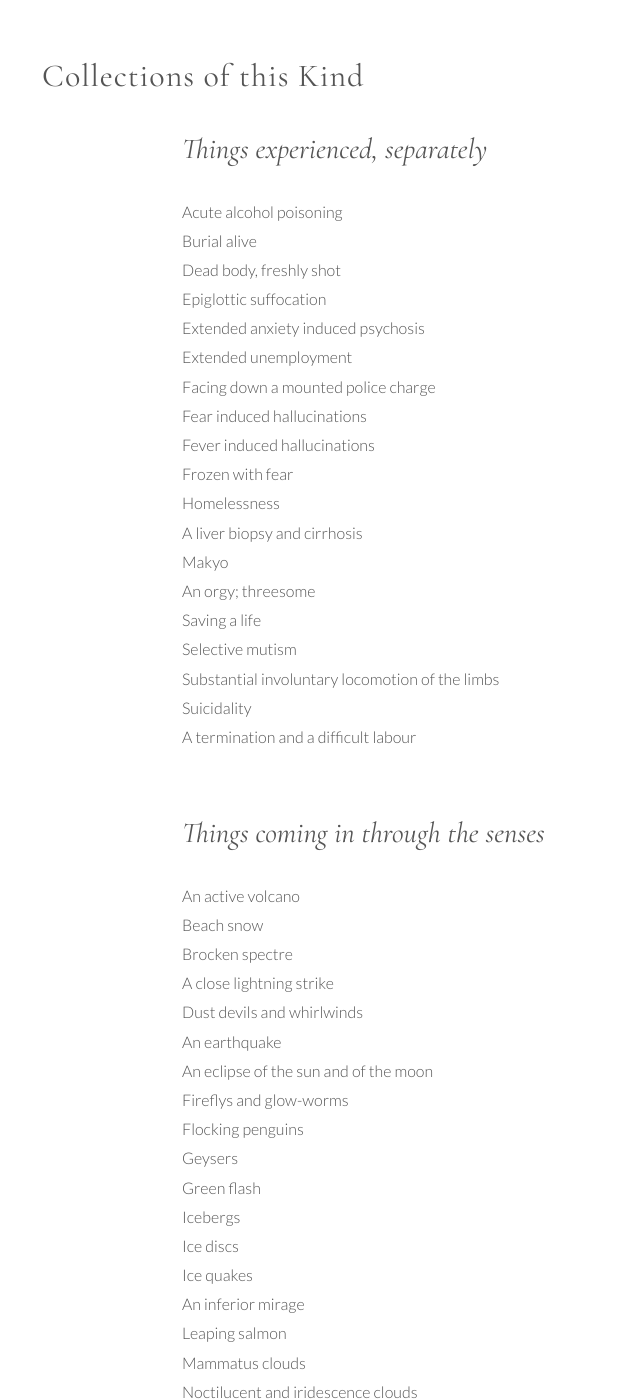
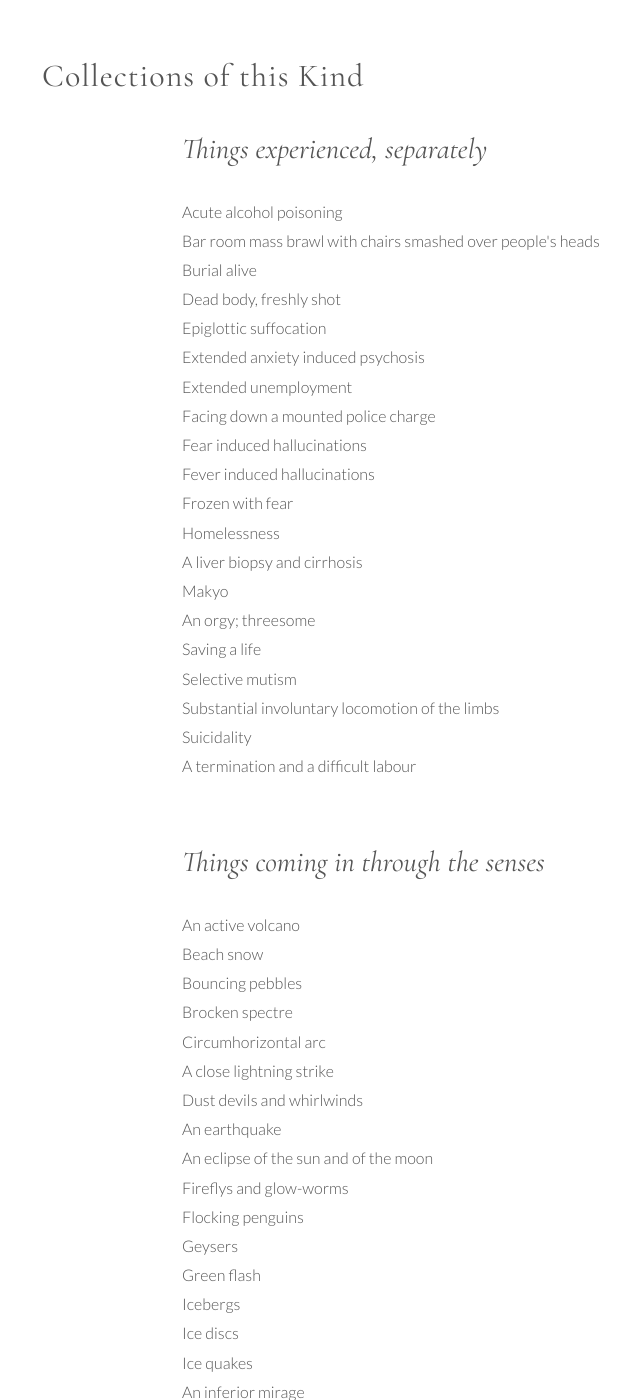
Before and after one commit to CollectionsOfThisKind/collectionsofthiskind.github.io, a Jekyll site: the page built from pages/about/profile.html, in a window 1280 px wide and 1400 px high. Shown: the whole window, without its empty margins (68-708 px from the left). Built offline with Jekyll 4.4.1, drawn with Linux system fonts in a browser that asks for light colours.

Commit message:
Add files via upload

```diff
--- a/pages/about/profile.html
+++ b/pages/about/profile.html
@@ -17,6 +17,7 @@ layout: page
 <h2>Things experienced, separately</h2>
 <UL>
 <li>Acute alcohol poisoning</li>
+<li>Bar room mass brawl with chairs smashed over people's heads</li>
 <li>Burial alive</li>
 <li>Dead body, freshly shot</li>
 <li>Epiglottic suffocation</li>
@@ -43,7 +44,9 @@ layout: page
 <ul>
 <li>An active volcano</li>
 <li>Beach snow</li>
+<li>Bouncing pebbles</li>
 <li>Brocken spectre</li>
+<li>Circumhorizontal arc</li>
 <li>A close lightning strike</li>
 <li>Dust devils and whirlwinds</li>
 <li>An earthquake</li>
```
